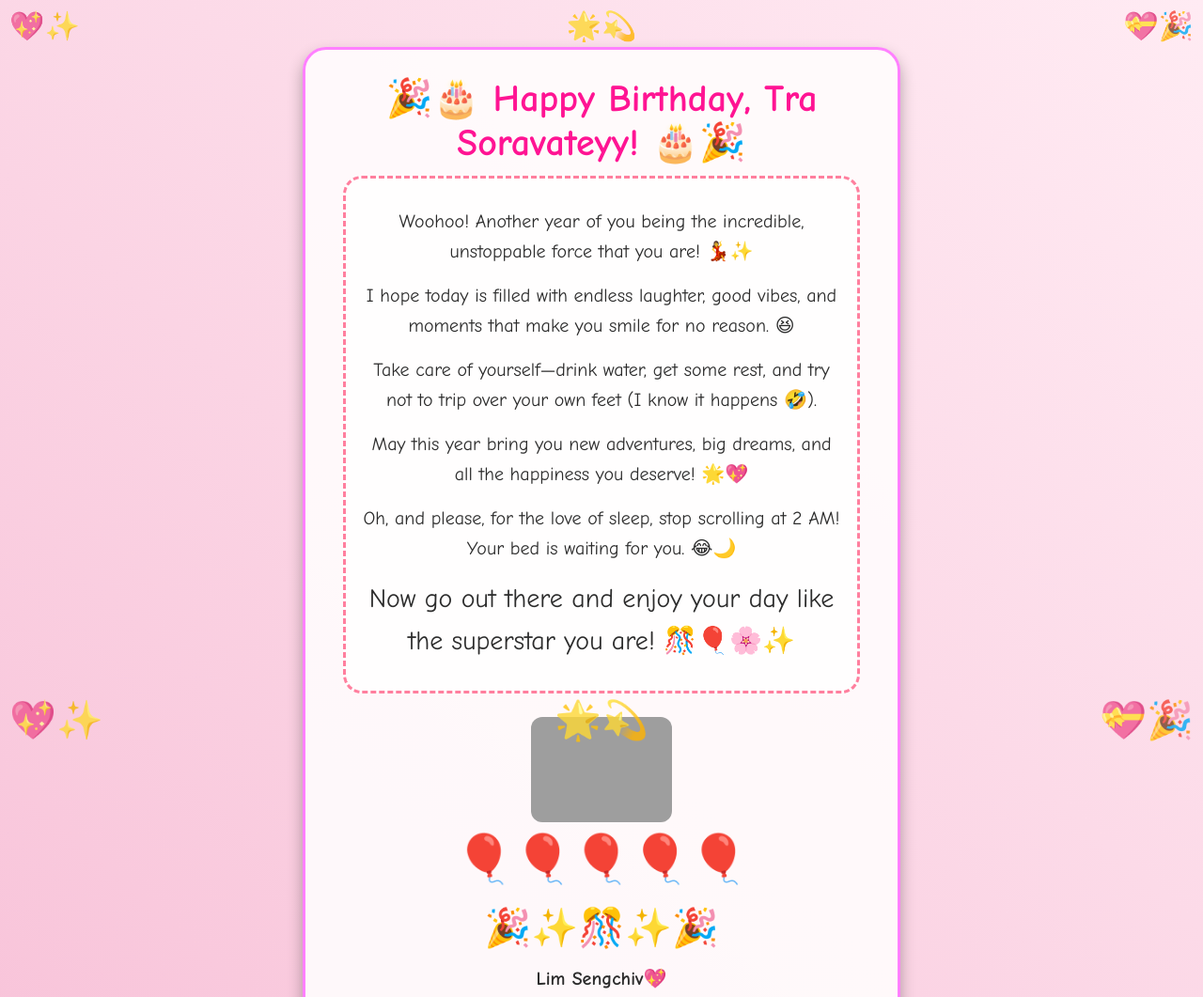
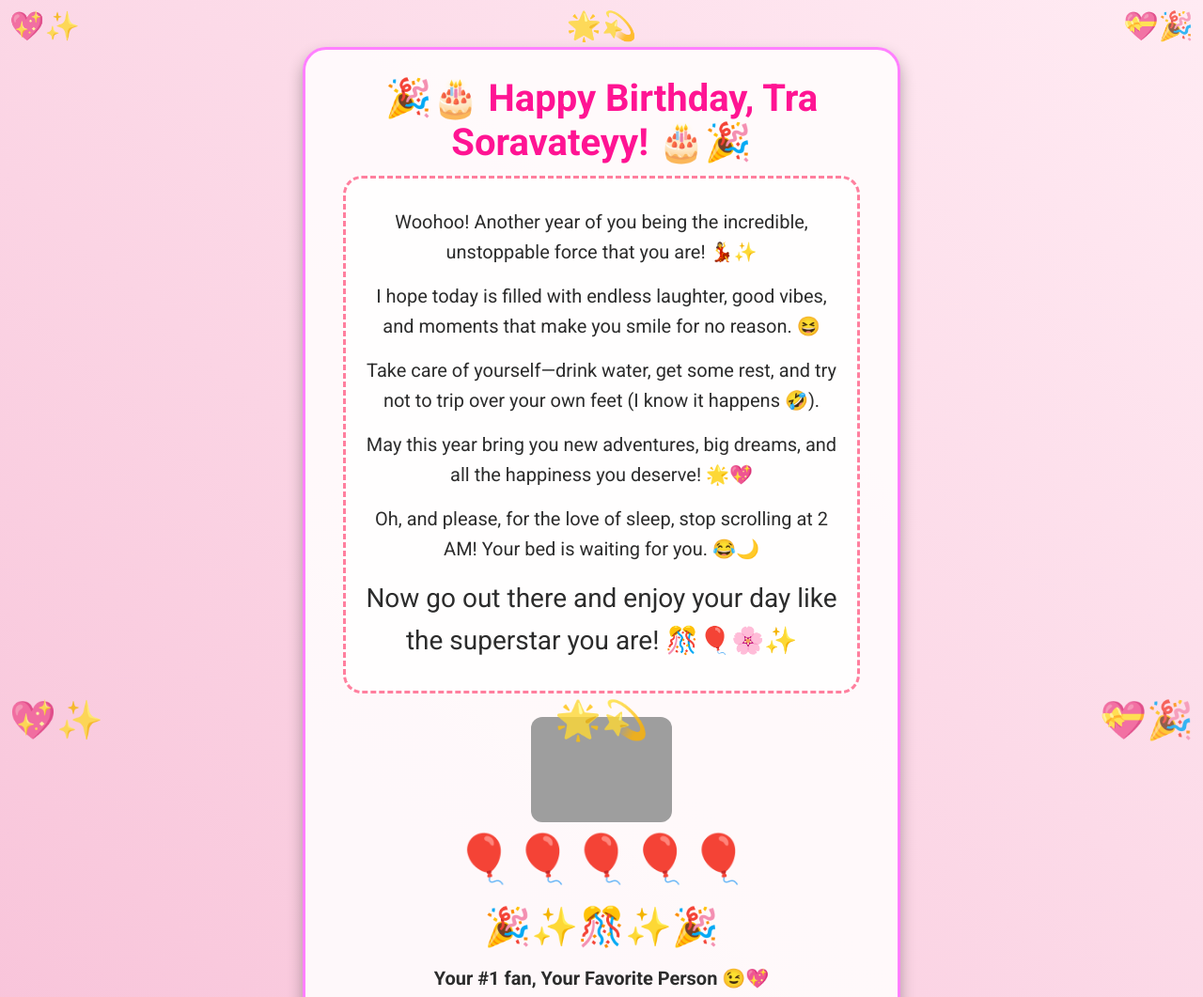
Before and after one commit to 04zerofour/TraSoravateyy, a plain HTML site: page index.html in a window 1280 px wide. Shown: the top 1061 px of the page at 94% size. Drawn offline with Linux system fonts and the light colour scheme; grey boxes are pictures that could not be loaded.

Commit message:
Update index.html

```diff
--- a/index.html
+++ b/index.html
@@ -4,51 +4,66 @@
     <meta charset="UTF-8">
     <meta name="viewport" content="width=device-width, initial-scale=1.0">
     <title>🎂🎉 Happy Birthday, Tra Soravateyy! 🎉🎂</title>
+
+    <!-- Add Roboto Font -->
+    <link href="https://fonts.googleapis.com/css2?family=Roboto:wght@400;700&display=swap" rel="stylesheet">
+
     <style>
         body {
-            font-family: 'Comic Sans MS', cursive, sans-serif;
+            font-family: 'Roboto', sans-serif; /* Use Roboto */
             text-align: center;
-            background: linear-gradient(to top right, #f8c3d9, #ffebf3); /* Soft pastel gradient background */
+            background: linear-gradient(to top right, #f8c3d9, #ffebf3);
             padding: 50px;
             margin: 0;
         }
+
         .card {
-            background: rgba(255, 253, 253, 0.9); /* Slight transparency for the card */
+            background: rgba(255, 253, 253, 0.9);
             padding: 40px;
             border-radius: 25px;
-            box-shadow: 0 8px 16px rgba(0,0,0,0.3);
+            box-shadow: 0 8px 16px rgba(0, 0, 0, 0.3);
             display: inline-block;
             max-width: 550px;
             margin: 0 auto;
-            border: 3px solid #ff80ff; /* Vibrant pink border */
+            border: 3px solid #ff80ff;
         }
+
         h1 {
-            color: #ff1493; /* Deep pink */
+            font-family: 'Roboto', sans-serif; /* Bold Roboto for headings */
+            font-weight: 700;
+            color: #ff1493;
             font-size: 40px;
             margin: 0;
-            font-weight: bold;
             animation: bounce 1s infinite alternate;
         }
+
         p {
+            font-family: 'Roboto', sans-serif; /* Regular Roboto for paragraphs */
+            font-weight: 400;
             font-size: 20px;
             color: #2c2c2c;
             line-height: 1.6;
             margin: 15px 0;
         }
+
         .emoji {
             font-size: 28px;
         }
+
         .party {
             animation: float 3s ease-in-out infinite;
         }
+
         @keyframes float {
             0%, 100% { transform: translateY(0); }
             50% { transform: translateY(-15px); }
         }
+
         @keyframes bounce {
             0% { transform: translateY(0); }
             100% { transform: translateY(-12px); }
         }
+
         .qoobee {
             width: 150px;
             margin-top: 25px;
@@ -57,22 +72,26 @@
             margin-right: auto;
             border-radius: 12px;
         }
+
         .cute-border {
             border: 3px dashed #ff7f9e;
             padding: 15px;
             border-radius: 20px;
             background-color: rgba(255, 255, 255, 0.8);
         }
+
         .balloons {
             font-size: 50px;
             color: #ff6ec7;
             margin-top: 10px;
         }
+
         .confetti {
             font-size: 40px;
             color: #ff69b4;
             margin-top: 20px;
         }
+
         .cute-decor {
             position: fixed;
             bottom: 10px;
@@ -84,6 +103,7 @@
             color: #ff6ec7;
             opacity: 0.8;
         }
+
         .cute-decor-top {
             position: fixed;
             top: 10px;
@@ -95,16 +115,11 @@
             color: #ff6ec7;
             opacity: 0.8;
         }
+
         .cute-decor span {
             font-size: 40px;
         }
     </style>
-    <script>
-        // Automatically set a default sender name
-        window.onload = function() {
-            document.getElementById("sender").innerText = "Your Favorite Person"; // Default name
-        };
-    </script>
 </head>
 <body>
     <div class="cute-decor-top">
@@ -125,7 +140,7 @@
         <img class="qoobee" src="https://media.giphy.com/media/l5D2kKEdXBCiLS1OHJ/giphy.gif?cid=ecf05e477v044lbbtie9t937nvrfhaah0iqf1vlrpf6j4lvo&ep=v1_gifs_search&rid=giphy.gif&ct=g" alt="Super cute dancing cat">
         <div class="balloons">🎈🎈🎈🎈🎈</div>
         <div class="confetti">🎉✨🎊✨🎉</div>
-        <p><strong>Lim Sengchiv💖</strong></p>
+        <p><strong>Your #1 fan, <span id="sender">Your Favorite Person</span> 😉💖</strong></p>
     </div>
     <div class="cute-decor">
         <span>💖✨</span>
```
